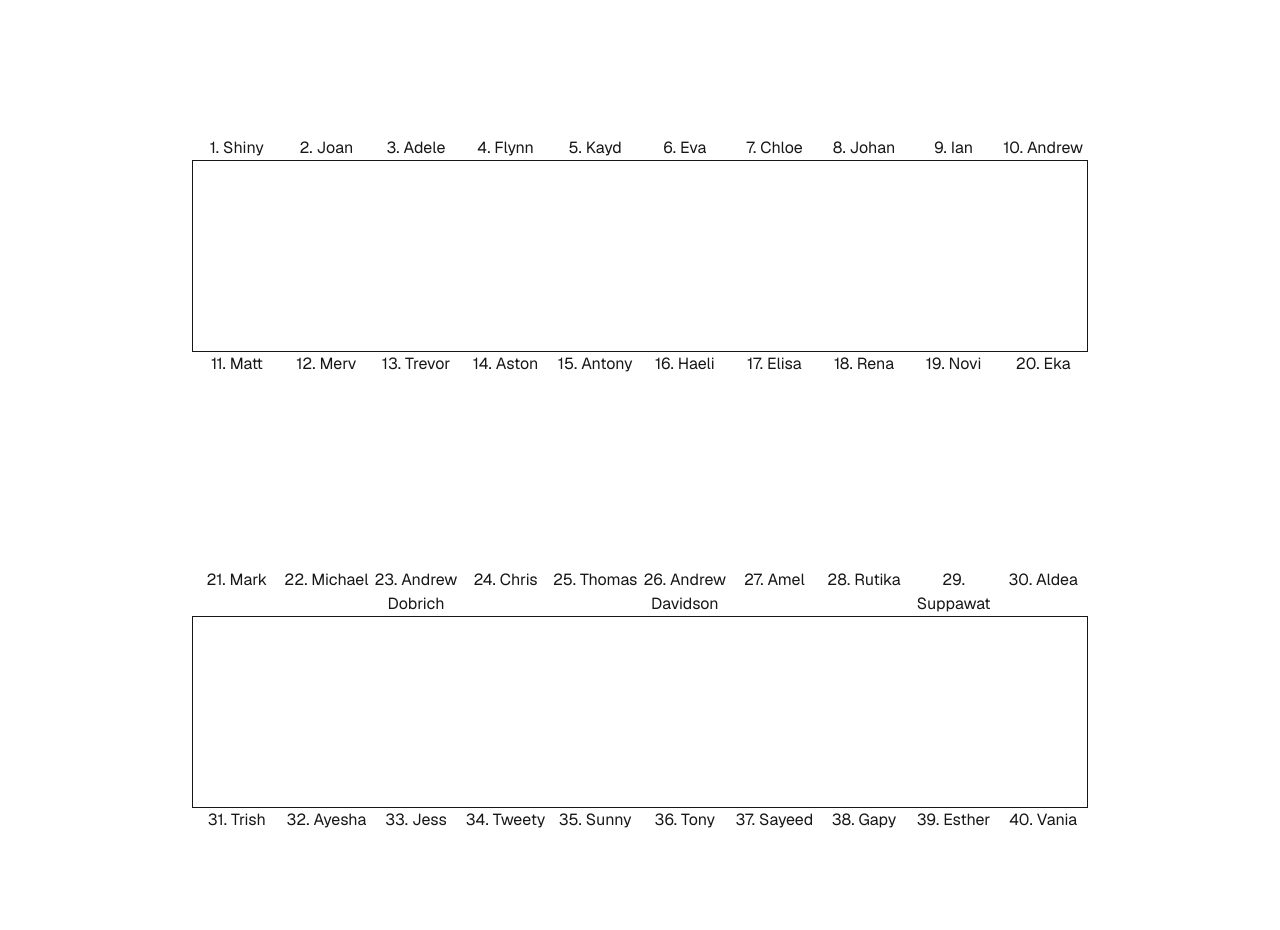
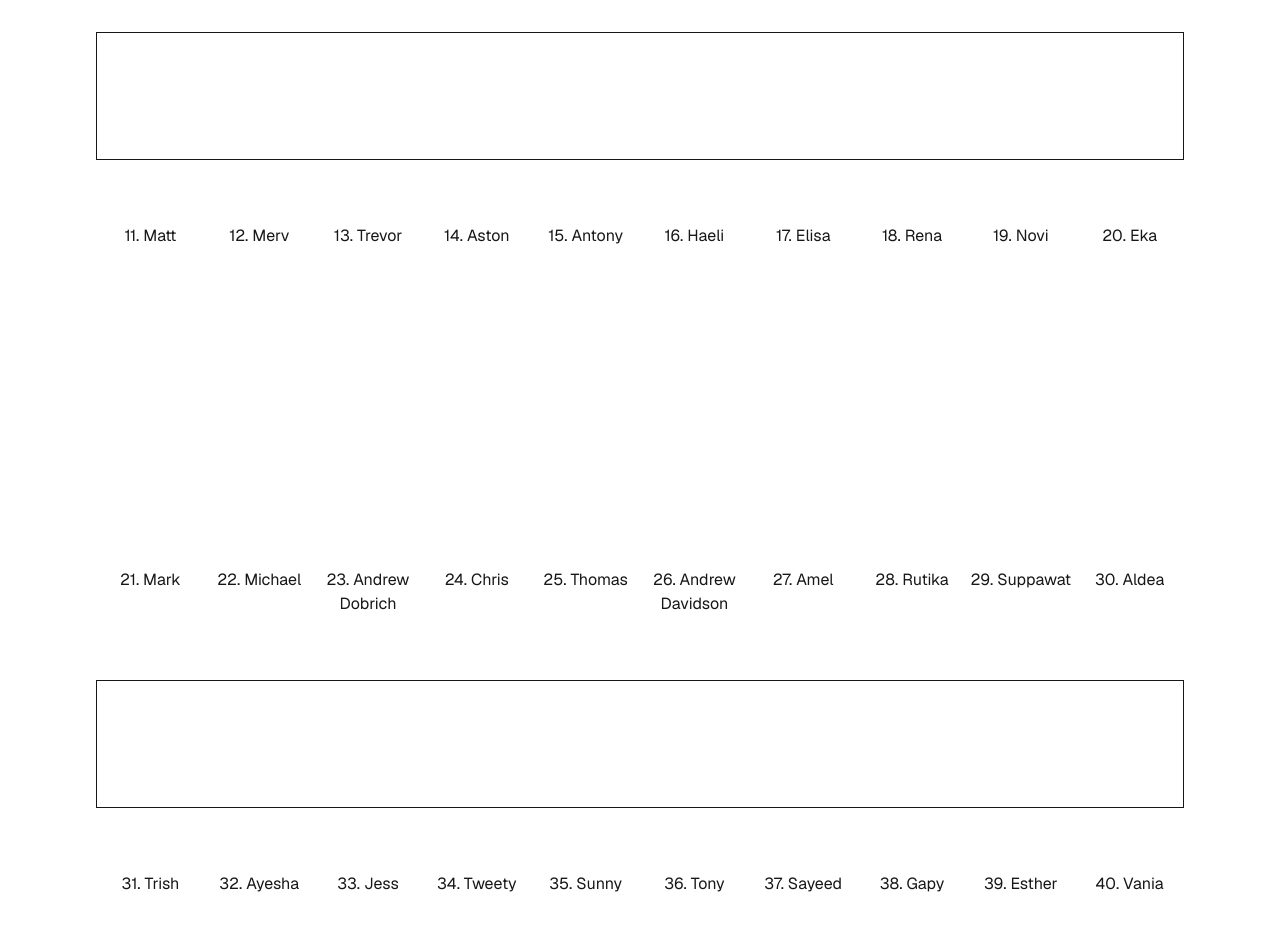
Before and after one commit to kaydwithers/kayd-and-eva, a Next.js app: page / in a window 1280 px wide. Shown: the part 1760-2690 px from the top of the page. Built offline with nearby package versions, Linux system fonts and the light colour scheme.

Commit message:
fix: styling changes

```diff
--- a/src/app/components/OurStory/OurStory.tsx
+++ b/src/app/components/OurStory/OurStory.tsx
@@ -1,7 +1,7 @@
 export const OurStory = () => {
   return (
-    <div className="mb-32">
-      <h2 className="text-2xl">Our story</h2>
+    <div className="">
+      <h2 className="text-2xl mb-32">Our story</h2>
 
       <div className="flex flex-col gap-y-8">
         <p>
--- a/src/app/components/Seating/Seating.tsx
+++ b/src/app/components/Seating/Seating.tsx
@@ -1,65 +1,67 @@
 export const Seating = () => {
   return (
+    <div className="flex flex-col">
+      <h2 className="text-2xl mb-32">Seating</h2>
+
       <div className="flex flex-col gap-y-48">
-      <h2 className="text-2xl">Seating</h2>
-
         <div className="">
           <div className="grid grid-cols-10 text-center">
-          <p>1. Shiny</p>
-          <p>2. Joan</p>
-          <p>3. Adele</p>
-          <p>4. Flynn</p>
-          <p>5. Kayd</p>
-          <p>6. Eva</p>
-          <p>7. Chloe</p>
-          <p>8. Johan</p>
-          <p>9. Ian</p>
-          <p>10. Andrew</p>
+            <p className="py-16">1. Shiny</p>
+            <p className="py-16">2. Joan</p>
+            <p className="py-16">3. Adele</p>
+            <p className="py-16">4. Flynn</p>
+            <p className="py-16">5. Kayd</p>
+            <p className="py-16">6. Eva</p>
+            <p className="py-16">7. Chloe</p>
+            <p className="py-16">8. Johan</p>
+            <p className="py-16">9. Ian</p>
+            <p className="py-16">10. Andrew</p>
           </div>
 
-        <div className="grid grid-cols-10 border h-48"></div>
+          <div className="grid grid-cols-10 border h-32"></div>
 
           <div className="grid grid-cols-10 text-center">
-          <p>11. Matt</p>
-          <p>12. Merv</p>
-          <p>13. Trevor</p>
-          <p>14. Aston</p>
-          <p>15. Antony</p>
-          <p>16. Haeli</p>
-          <p>17. Elisa</p>
-          <p>18. Rena</p>
-          <p>19. Novi</p>
-          <p>20. Eka</p>
+            <p className="py-16">11. Matt</p>
+            <p className="py-16">12. Merv</p>
+            <p className="py-16">13. Trevor</p>
+            <p className="py-16">14. Aston</p>
+            <p className="py-16">15. Antony</p>
+            <p className="py-16">16. Haeli</p>
+            <p className="py-16">17. Elisa</p>
+            <p className="py-16">18. Rena</p>
+            <p className="py-16">19. Novi</p>
+            <p className="py-16">20. Eka</p>
           </div>
         </div>
 
         <div className="">
           <div className="grid grid-cols-10 text-center">
-          <p>21. Mark</p>
-          <p>22. Michael</p>
-          <p>23. Andrew Dobrich</p>
-          <p>24. Chris</p>
-          <p>25. Thomas</p>
-          <p>26. Andrew Davidson</p>
-          <p>27. Amel</p>
-          <p>28. Rutika</p>
-          <p>29. Suppawat</p>
-          <p>30. Aldea</p>
+            <p className="py-16">21. Mark</p>
+            <p className="py-16">22. Michael</p>
+            <p className="py-16">23. Andrew Dobrich</p>
+            <p className="py-16">24. Chris</p>
+            <p className="py-16">25. Thomas</p>
+            <p className="py-16">26. Andrew Davidson</p>
+            <p className="py-16">27. Amel</p>
+            <p className="py-16">28. Rutika</p>
+            <p className="py-16">29. Suppawat</p>
+            <p className="py-16">30. Aldea</p>
           </div>
 
-        <div className="grid grid-cols-10 border h-48"></div>
+          <div className="grid grid-cols-10 border h-32"></div>
 
           <div className="grid grid-cols-10 text-center">
-          <p>31. Trish</p>
-          <p>32. Ayesha</p>
-          <p>33. Jess</p>
-          <p>34. Tweety</p>
-          <p>35. Sunny</p>
-          <p>36. Tony</p>
-          <p>37. Sayeed</p>
-          <p>38. Gapy</p>
-          <p>39. Esther</p>
-          <p>40. Vania</p>
+            <p className="py-16">31. Trish</p>
+            <p className="py-16">32. Ayesha</p>
+            <p className="py-16">33. Jess</p>
+            <p className="py-16">34. Tweety</p>
+            <p className="py-16">35. Sunny</p>
+            <p className="py-16">36. Tony</p>
+            <p className="py-16">37. Sayeed</p>
+            <p className="py-16">38. Gapy</p>
+            <p className="py-16">39. Esther</p>
+            <p className="py-16">40. Vania</p>
+          </div>
         </div>
       </div>
     </div>
--- a/src/app/page.tsx
+++ b/src/app/page.tsx
@@ -4,7 +4,7 @@
 export default function Home() {
   return (
     <div className="font-[family-name:var(--font-geist-sans)]">
-      <div className="flex flex-col gap-y-48 p-12 lg:p-48">
+      <div className="flex flex-col gap-y-48 p-8 lg:p-24">
         <h1 className="text-4xl">Kayd and Eva</h1>
 
         <OurStory />
```
Lines whose indentation alone changed are shown as unchanged.
